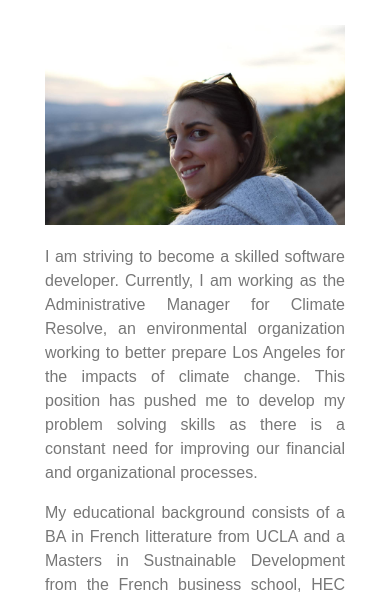
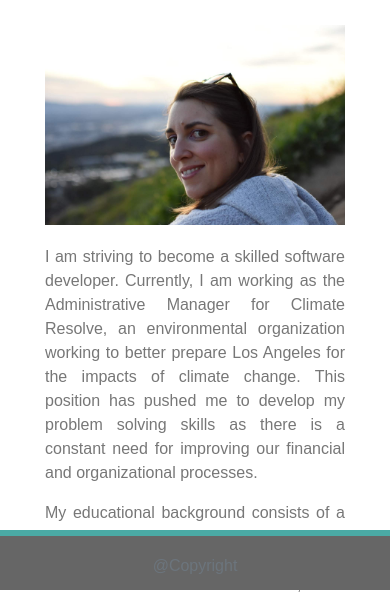
Before and after one commit to alexandramj92/Unit-02-Alexandra-Jackson, a plain HTML site: page index.html in a window 390 px wide. Shown: the part 254-848 px from the top of the page. Drawn offline with nearby package versions, Linux system fonts and the light colour scheme.

Commit message:
made the footer sticky

```diff
--- a/index.html
+++ b/index.html
@@ -46,14 +46,11 @@
         </div>
 
     <!--Footer-->
-    <footer class="footer">
+    <footer>
       <div class="container">
       <span class= "text-muted">@Copyright</span>
       </div>
   </footer>
-
-
-
 
 
 
--- a/style.css
+++ b/style.css
@@ -101,9 +101,12 @@ h2{
 }
 
 
-.footer {
-    position: relative;
-    /* was absolute before */
+footer {
+    content: "";
+    display: block;
+    clear: both;
+
+    position: fixed;
     bottom: 0;
     width: 100%;
     height: 60px;
@@ -131,8 +134,7 @@ h2{
     padding-bottom: 20px; */
     padding: 20px 20px 20px 20px;
     margin-top: 30px;
-    margin-bottom: 5.9%;
-
+    margin-bottom: 100px;
 }
 
 
@@ -168,7 +170,7 @@ h2{
     padding-top: 20px;
     padding-bottom: 20px;
     margin-top: 30px;
-    margin-bottom: 5.9%;
+    margin-bottom: 100px;
 
 }
 
@@ -263,6 +265,14 @@ form{
 /* Media Queries Start */
 
 
+@media only screen and (min-width: 767px) (max-width: 980px){
+    .about-me-cont, .portfolio-cont, .contact-cont{
+        width: 700px;
+        margin-left: 45px;
+    }
+}
+
+
 @media only screen and (max-width: 768px){
 
     #div1, #div2, #div3, #div4, #div5 {
@@ -301,7 +311,7 @@ form{
         flex-direction: column!important;
     }
 
-    a.navbar-brand{
+     a.navbar-brand{
         width: 105%;
         margin-bottom: 10px;
         margin-left: 0;
```
